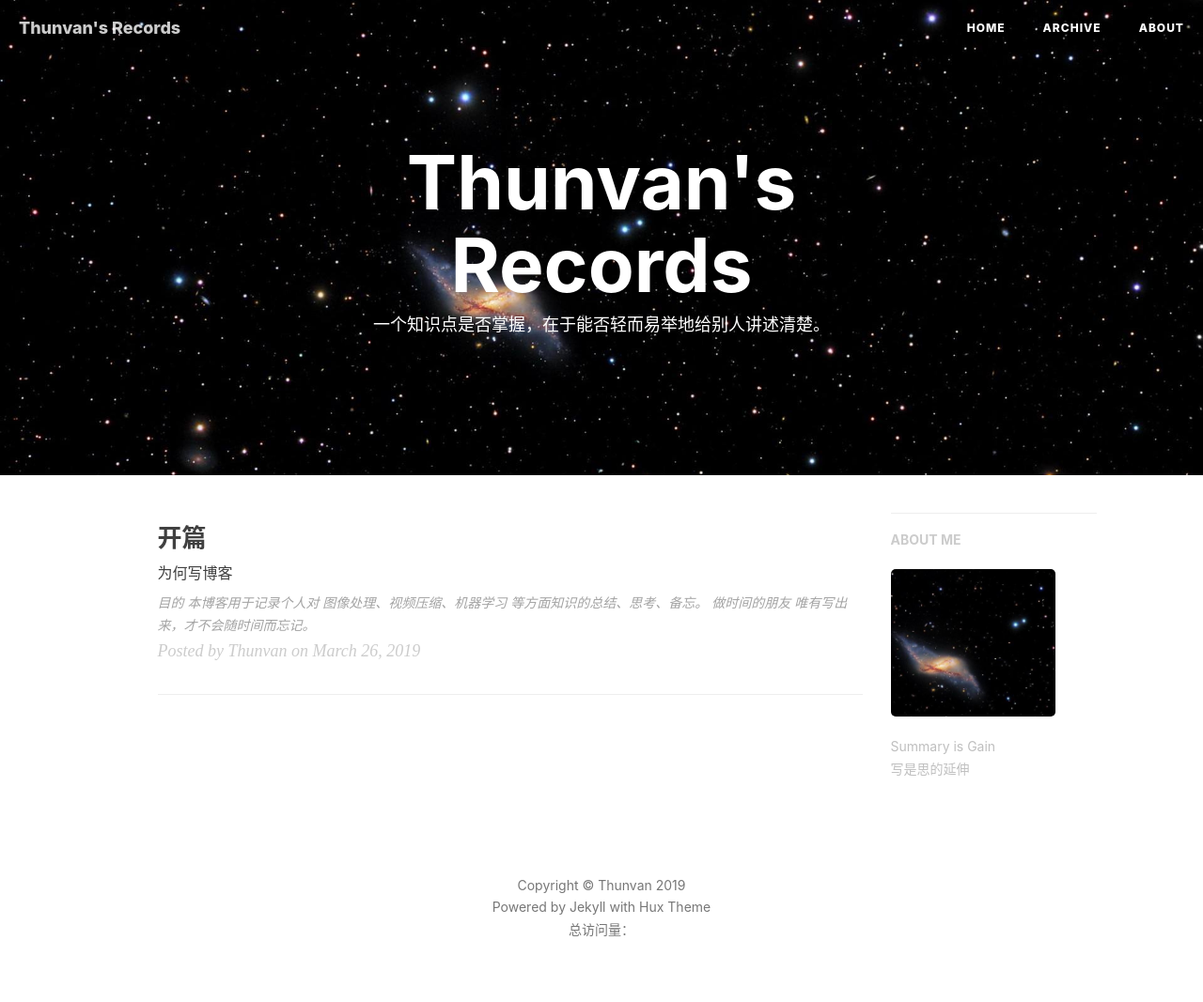
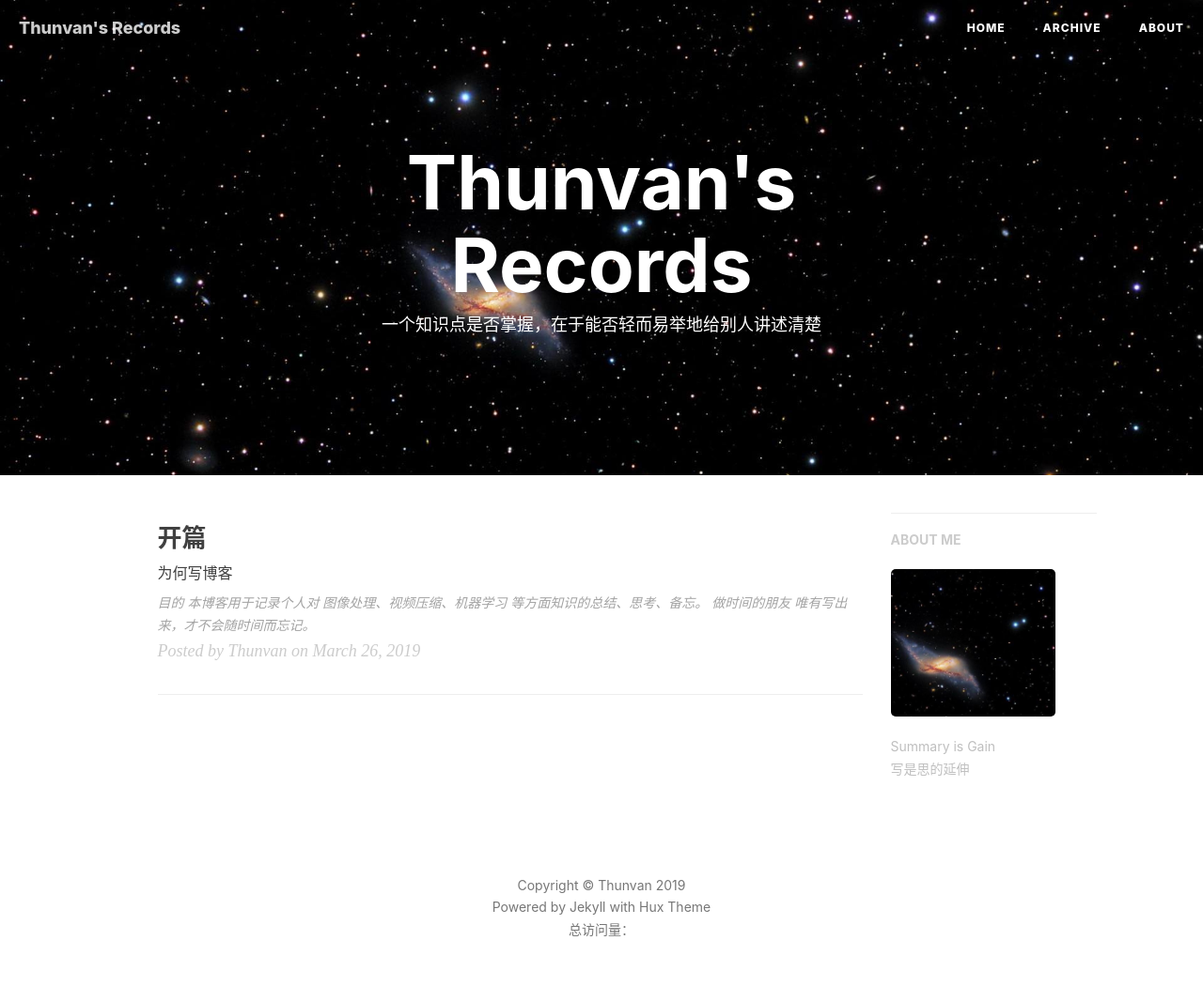
Before and after one commit to Thunvan/Thunvan.github.io, a Jekyll site: the page built from index.html, in a window 1280 px wide. Shown: the whole page at 94% size. Built offline with Jekyll 4.4.1, drawn with Linux system fonts in a browser that asks for light colours; nearby versions of some CDN libraries; the list of posts is cut into pages by our own code; comment, search, counter and statistics services are not loaded.

Commit message:
update templete

```diff
--- a/index.html
+++ b/index.html
@@ -1,6 +1,6 @@
 ---
 layout: page
-description: "一个知识点是否掌握，在于能否轻而易举地给别人讲述清楚。"
+description: "一个知识点是否掌握，在于能否轻而易举地给别人讲述清楚"
 ---
 
 {% for post in paginator.posts %}
```
